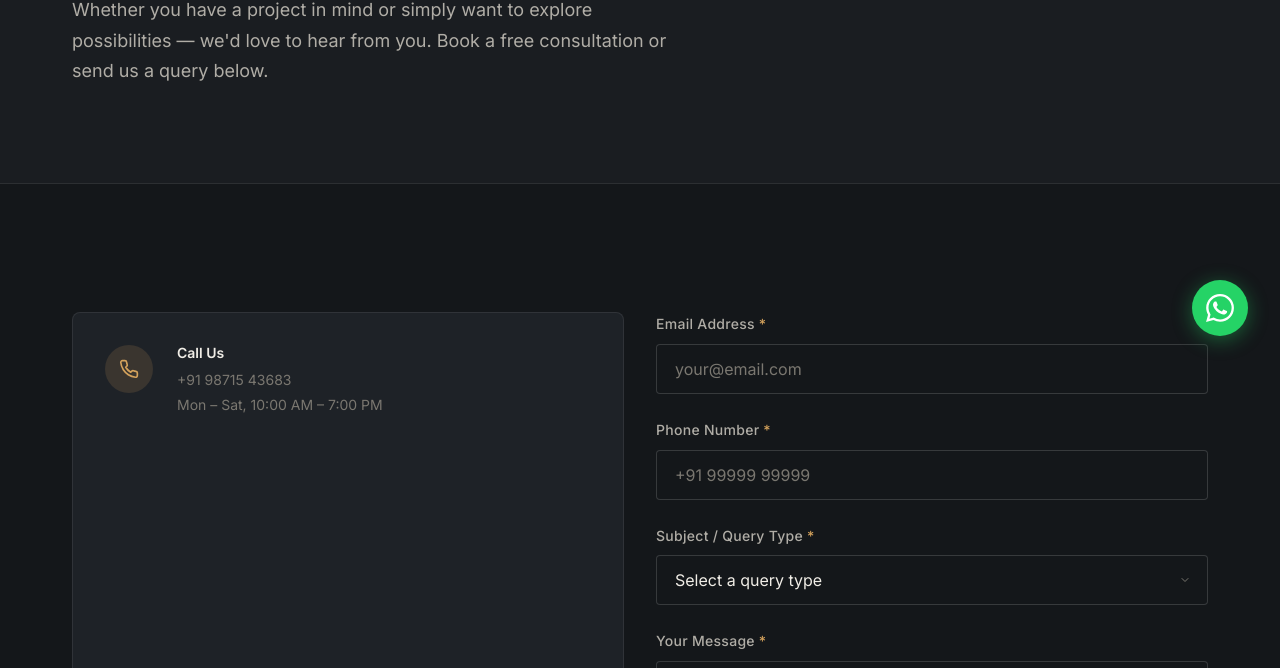
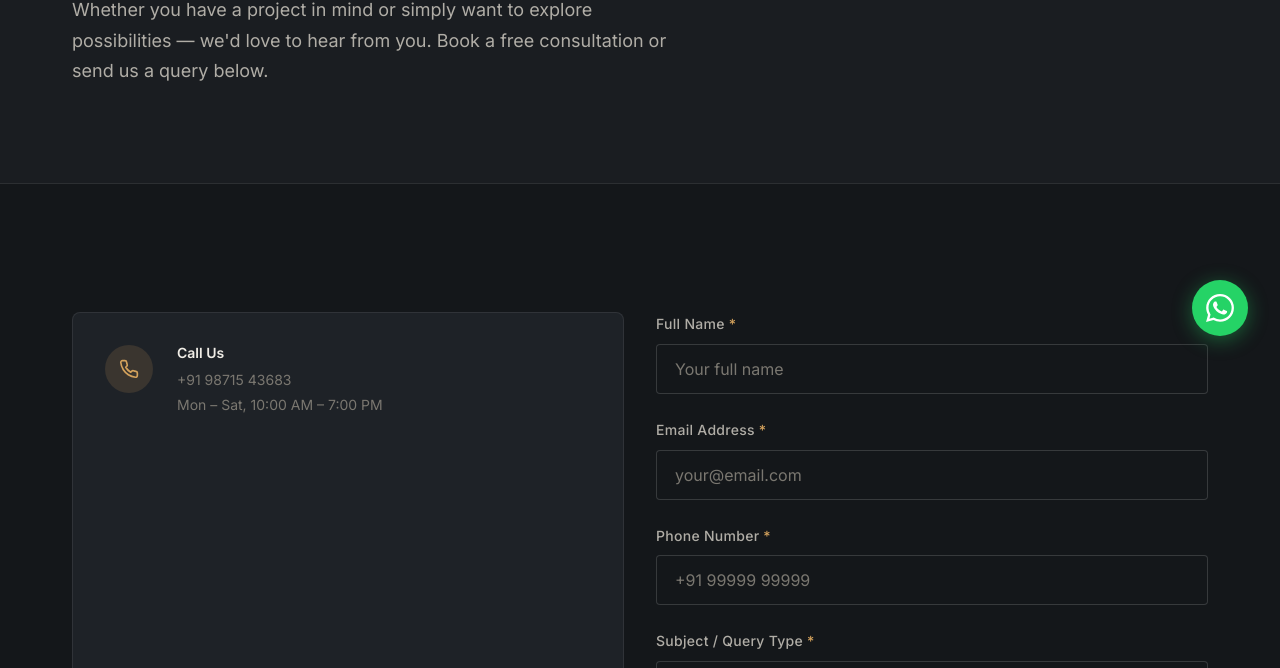
Before and after one commit to Saurav-coder-pixel/spaceutilisiers, a website built with Vite: page contact.html in a window 1280 px wide. Shown: the part 432-1100 px from the top of the page. Built offline with nearby package versions, Linux system fonts and the light colour scheme; a web font is replaced by a local one.

Commit message:
now functionable

```diff
--- a/contact.html
+++ b/contact.html
@@ -75,6 +75,12 @@
           <div class="hp-field" aria-hidden="true">
             <label for="website">Website</label>
             <input type="text" id="website" name="website" tabindex="-1" autocomplete="off">
+          </div>
+
+          <div class="form-group">
+            <label for="name">Full Name <span class="required">*</span></label>
+            <input type="text" id="name" name="name" class="form-control" placeholder="Your full name" required aria-required="true">
+            <div class="form-error">This field is required.</div>
           </div>
 
           <div class="form-group">
```
Also changed, not shown: 1 other file.
